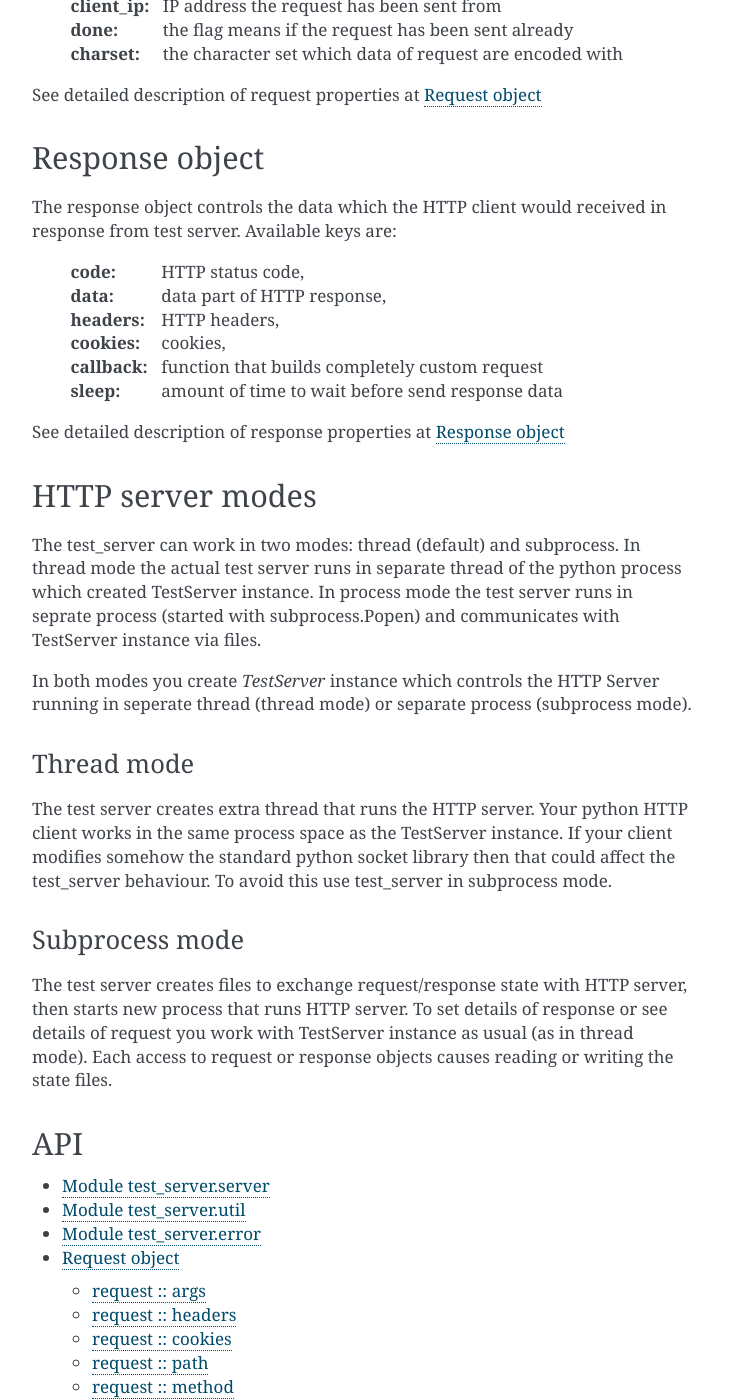
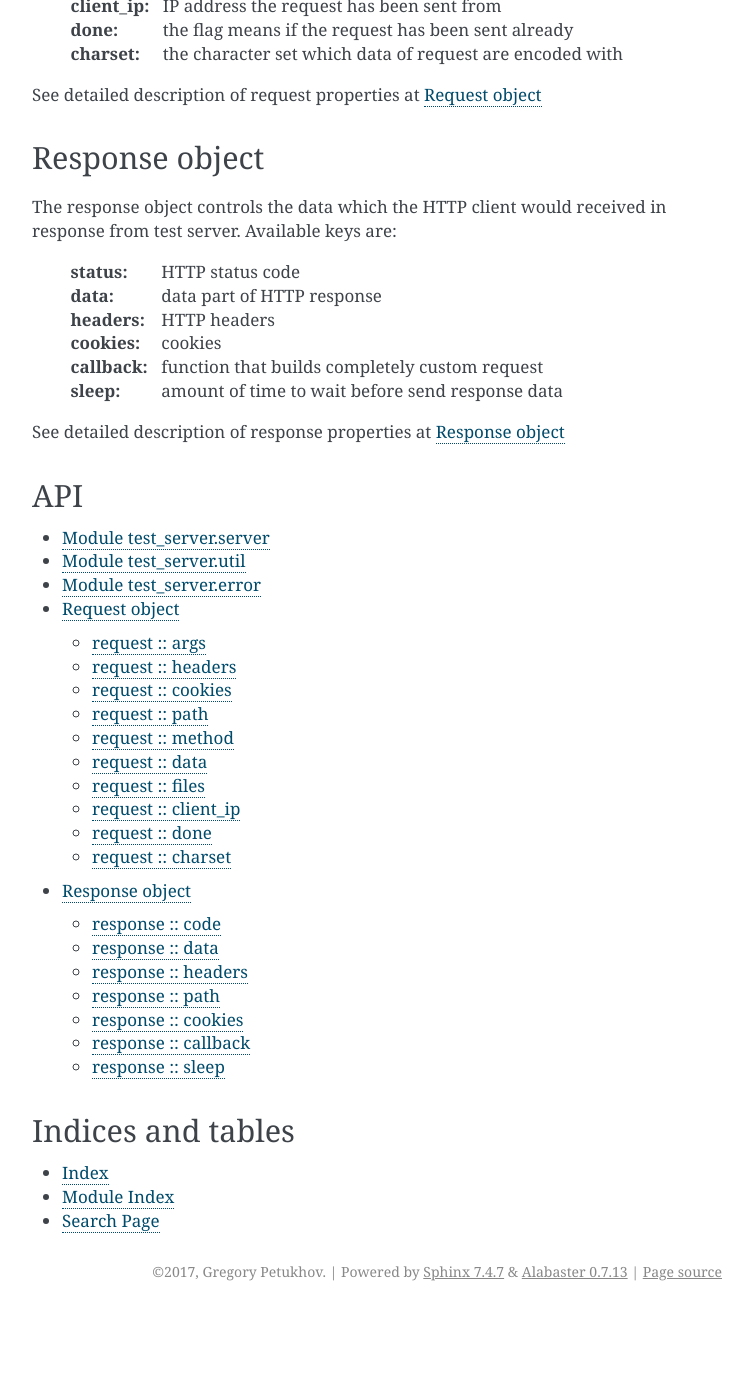
Before and after one commit to lorien/test_server, a Sphinx documentation site: the page built from docs/index.rst, in a window 1280 px wide and 1400 px high, scrolled down 792 px. Shown: the whole window, without its empty margins (388-1141 px from the left). Built offline with Sphinx 7.4.7, drawn with Linux system fonts in a browser that asks for light colours; after the commit the page ends 2103 px from its top, so only the background shows below that; some of the changed text lies outside the part shown.

Commit message:
Update docs

```diff
--- a/docs/index.rst
+++ b/docs/index.rst
@@ -50,33 +50,15 @@
 The response object controls the data which the HTTP client would
 received in response from test server. Available keys are:
 
-    :code: HTTP status code,
-    :data: data part of HTTP response,
-    :headers: HTTP headers,
-    :cookies: cookies,
+    :status: HTTP status code
+    :data: data part of HTTP response
+    :headers: HTTP headers
+    :cookies: cookies
     :callback: function that builds completely custom request
     :sleep: amount of time to wait before send response data
 
 See detailed description of response properties at :ref:`api_response`
 
-
-
-HTTP server modes
------------------
-
-The test_server can work in two modes: thread (default) and subprocess. In thread mode the actual test server runs in separate thread of the python process which created TestServer instance. In process mode the test server runs in seprate process (started with subprocess.Popen) and communicates with TestServer instance via files.
-
-In both modes you create `TestServer` instance which controls the HTTP Server running in seperate thread (thread mode) or separate process (subprocess mode).
-
-Thread mode
-^^^^^^^^^^^
-
-The test server creates extra thread that runs the HTTP server. Your python HTTP client works in the same process space as the TestServer instance. If your client modifies somehow the standard python socket library then that could affect the test_server behaviour. To avoid this use test_server in subprocess mode.
-
-Subprocess mode
-^^^^^^^^^^^^^^^
-
-The test server creates files to exchange request/response state with HTTP server, then starts new process that runs HTTP server. To set details of response or see details of request you work with TestServer instance as usual (as in thread mode). Each access to request or response objects causes reading or writing the state files.
 
 
 API
```
